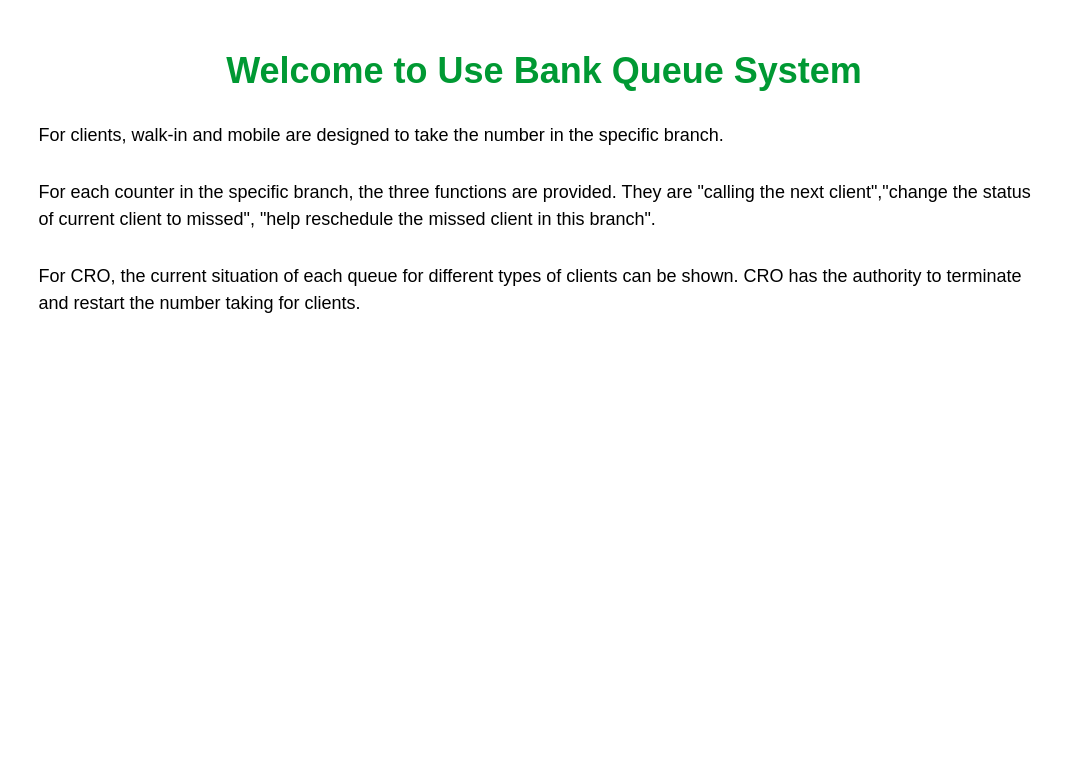
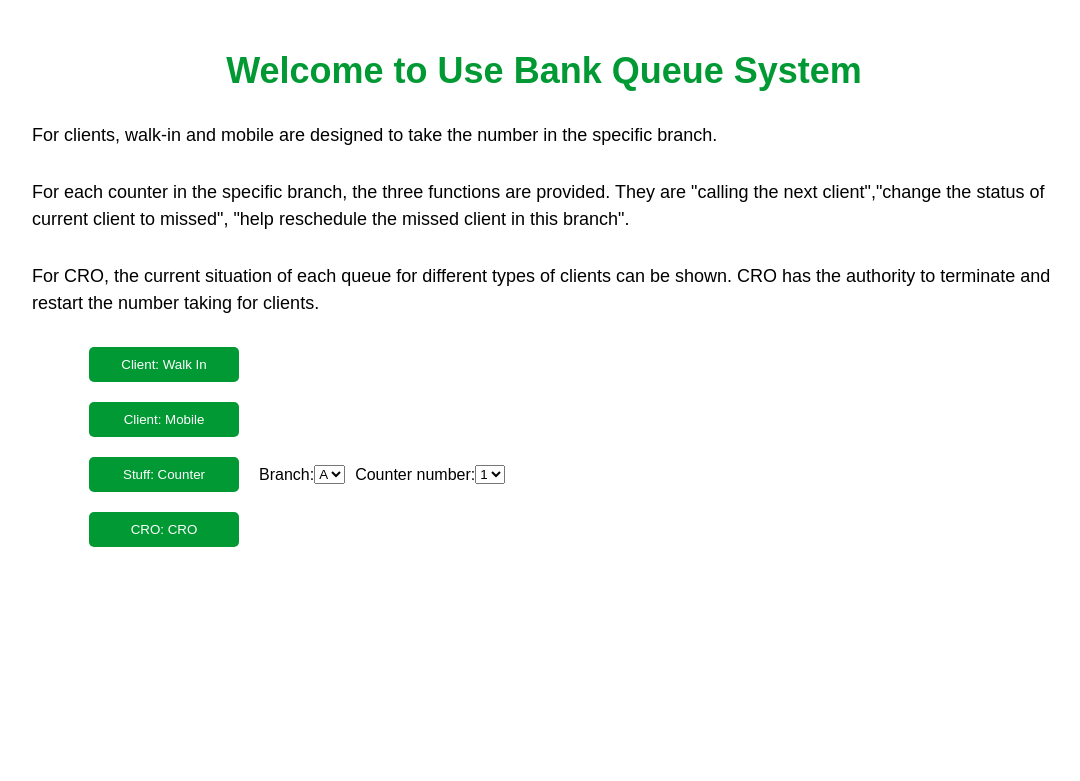
Before and after one commit to lishiyunakane/Bank-Queueing-System, a Flask app: page / in a window 1280 px wide. Shown: the top 781 px of the page, without its empty margins (96-1176 px from the left). Run offline with Flask 3, Linux system fonts and the light colour scheme.

Commit message:
Update coverpage.html

```diff
--- a/templates/coverpage.html
+++ b/templates/coverpage.html
@@ -1,11 +1,14 @@
+<!DOCTYPE html>
 <html>
 <head>
     <title>Welcome to the Bank Queue System</title>
     <style>
         body {
             font-family: Arial, sans-serif;
-      text-align: center;
+            text-align: left;
+            margin: 0;
         }
+
         h1 {
             font-size: 36px;
             color: #009933;
@@ -23,14 +26,95 @@ p {
             line-height: 1.5;
             margin-top: 30px;
         }
+
+        /* Button styling */
+        .button-container {
+            display: flex;
+            flex-direction: column;
+            align-items: flex-start;
+            margin-top: 20px;
+        }
+
+        .button-container a {
+            text-decoration: none;
+        }
+
+        .button-container button {
+            margin: 10px;
+            padding: 10px 20px;
+            width: 150px;
+            background-color: #009933;
+            color: white;
+            border: none;
+            border-radius: 5px;
+            cursor: pointer;
+        }
+
+        /* Dropdown styling */
+        .dropdown-container {
+            margin-top: 20px;
+            text-align: center;
+        }
+
+        .dropdown-container label {
+            margin-right: 10px;
+        }
+
+        /* Generate API button styling */
+        #generateApi button {
+            background-color: #009933;
+            color: white;
+            border: none;
+            border-radius: 5px;
+            cursor: pointer;
+        }
     </style>
 </head>
-<body>
+<body style="text-align: center;">
     <h1>Welcome to Use Bank Queue System</h1>
     <div class="container">
-    <p>For clients, walk-in and mobile are designed to take the number in the specific branch.
+        <p>For clients, walk-in and mobile are designed to take the number in the specific branch.</p>
         <p>For each counter in the specific branch, the three functions are provided. They are "calling the next client","change the status of current client to missed", "help reschedule the missed client in this branch". </p>
         <p>For CRO, the current situation of each queue for different types of clients can be shown. CRO has the authority to terminate and restart the number taking for clients.</p>
     </div>
 </body>
+<body>
+    <!-- Buttons -->
+    <div class="button-container">
+      <a href="/take_number/walk_in"><button style="margin-left: 185px;">Client: Walk In</button></a>
+      <a href="/take_number/mobile"><button style="margin-left: 185px;">Client: Mobile</button></a>
+
+      <!-- Wrap Counter button and dropdowns in a div -->
+      <div style="display: flex; align-items: center;">
+          <button onclick="generateAndNavigateAPI()" style="margin-left: 185px;">Stuff: Counter</button>
+          <label for="branchSelect" style="margin-left: 10px;">Branch:</label>
+          <select id="branchSelect">
+              <option value="A">A</option>
+              <option value="B">B</option>
+          </select>
+          <label for="counterSelect" style="margin-left: 10px;">Counter number:</label>
+          <select id="counterSelect">
+              <option value="1">1</option>
+              <option value="2">2</option>
+              <option value="3">3</option>
+          </select>
+      </div>
+
+      <a href="/CRO"><button style="margin-left: 185px;">CRO: CRO</button></a>
+  </div>
+
+
+    <div id="apiResult" style="text-align:center; margin-top: 20px;"></div>
+
+    <script>
+        async function generateAndNavigateAPI() {
+            var selectedBranch = document.getElementById("branchSelect").value;
+            var selectedCounter = document.getElementById("counterSelect").value;
+            var apiUrl = `/branch_${selectedBranch}/queue_status/counter_${selectedCounter}`;
+
+            // Navigate to the generated API URL
+            window.location.href = apiUrl;
+        }
+    </script>
+</body>
 </html>
```
Lines whose indentation alone changed are shown as unchanged.
